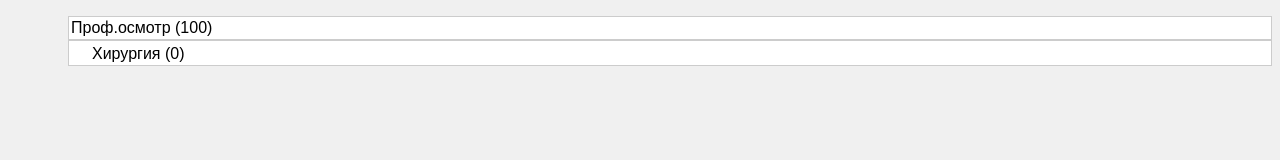
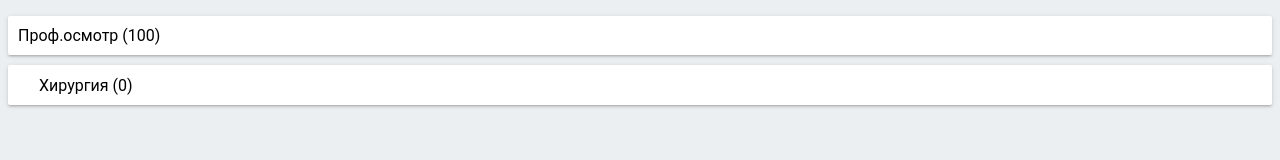
Before and after one commit to Rus7Iv/tree-directive, a plain HTML site: page index.html in a window 1280 px wide. Drawn offline with Linux system fonts and the light colour scheme.

Commit message:
new style for table

```diff
--- a/styles.css
+++ b/styles.css
@@ -1,29 +1,33 @@
 body {
-    font-family: Arial, sans-serif;
-    background-color: #F0F0F0;
+    font-family: 'Roboto', sans-serif;
+    background-color: #ECEFF1;
 }
 
 ul, li {
     list-style-type: none;
+    padding-left: 0;
 }
 
 li {
-    margin-left: 20px;
+    margin-bottom: 10px;
     cursor: pointer;
-    border: 1px solid #ccc;
-    padding: 2px;
-    background-color: #fff;
-    transition: background-color 0.3s ease;
+    border-radius: 2px;
+    padding: 10px;
+    background-color: #FFFFFF;
+    box-shadow: 0 2px 2px 0 rgba(0, 0, 0, 0.10),
+                0 3px 1px -2px rgba(0, 0, 0, 0.08),
+                0 1px 5px 0 rgba(0, 0, 0, 0.12);
+    transition: box-shadow 0.3s cubic-bezier(.25,.8,.25,1);
 }
 
 li:hover {
-    background-color: #e8e8e8;
+    box-shadow: 0 8px 10px 1px rgba(0, 0, 0, 0.10),
+                0 3px 14px 2px rgba(0, 0, 0, 0.08),
+                0 5px 5px -3px rgba(0, 0, 0, 0.12);
 }
 
 li ul {
     display: none;
-    margin-left: 20px;
-    padding-left: 0;
 }
 
 li.open > ul {
```
